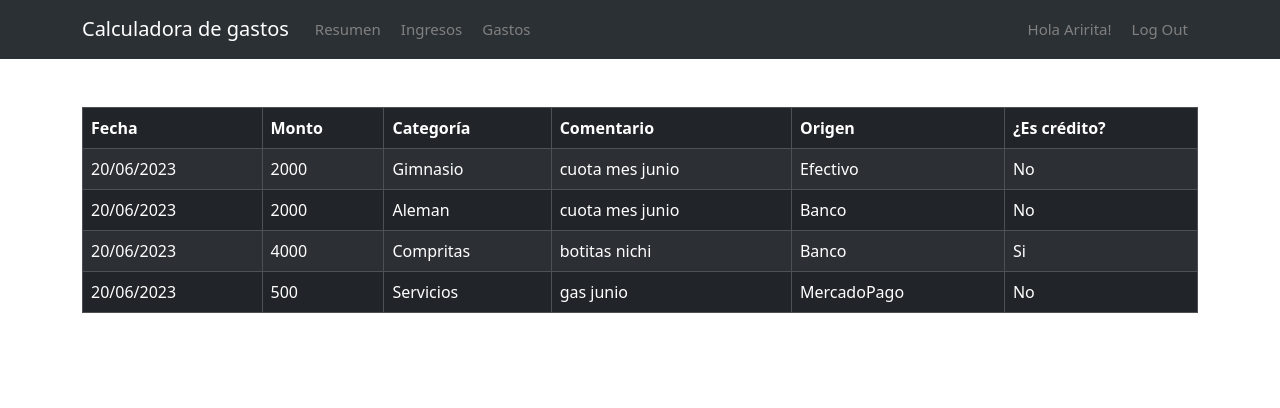
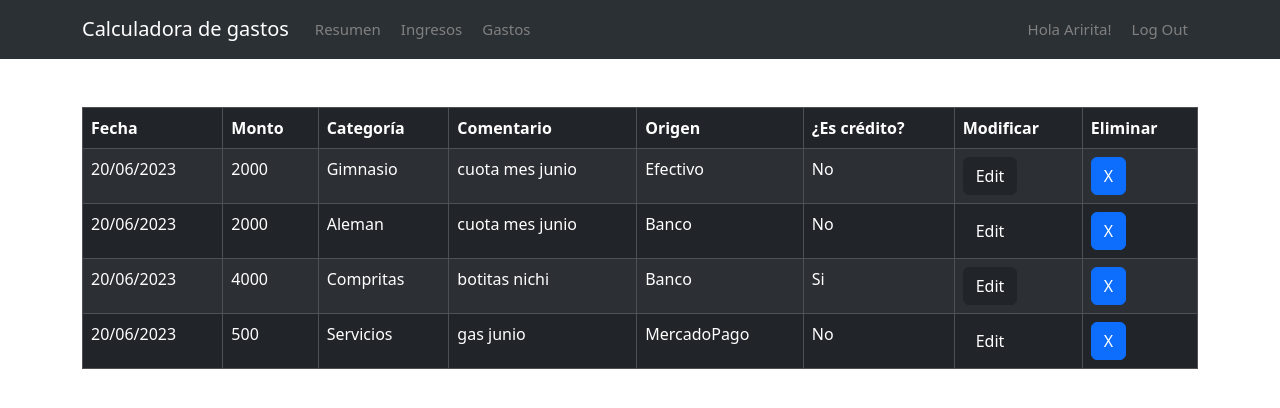
Before and after one commit to Juancho41/CalcGasto, a React (Create React App) app in the folder calculadora/: page /gastos in a window 1280 px wide. Shown: the top 408 px of the page. Built offline with nearby package versions, Linux system fonts and the light colour scheme.

Commit message:
se agregan botones de edicion y borrado de ingresos y gastos

```diff
--- a/calculadora/src/App.jsx
+++ b/calculadora/src/App.jsx
@@ -120,8 +120,8 @@ function App() {
           setBilleterasUsuario={setBilleterasUsuario} usuario={usuario}
           setGastosUsuario={setGastosUsuario} gastosUsuario={gastosUsuario}
           ingresosUsuario={ingresosUsuario} setIngresosUsuario={setIngresosUsuario} />} />
-        <Route path="/ingresos" element={<ListaIngresos ingresosUsuario={ingresosUsuario} />} />
-        <Route path="/gastos" element={<ListaGastos gastosUsuario={gastosUsuario} />} />
+        <Route path="/ingresos" element={<ListaIngresos ingresosUsuario={ingresosUsuario} setIngresosUsuario={setIngresosUsuario} />} />
+        <Route path="/gastos" element={<ListaGastos gastosUsuario={gastosUsuario} setGastosUsuario={setGastosUsuario}/>} />
         <Route path="/newuser" element={<NewUser />} />
       </Routes>
 
--- a/calculadora/src/components/ListaGastos.jsx
+++ b/calculadora/src/components/ListaGastos.jsx
@@ -1,7 +1,26 @@
 import Table from 'react-bootstrap/Table';
 import Container from 'react-bootstrap/esm/Container';
+import Button from 'react-bootstrap/esm/Button';
 
-function ListaGastos({ gastosUsuario }) {
+import { useState } from 'react';
+
+// importar componente
+import ModificarGastosIngresos from "./ModificarGastosIngresos"
+
+function ListaGastos({ gastosUsuario, setGastosUsuario }) {
+    // funcion para eliminar un gasto
+    const deleteGasto = (id) => {
+        setGastosUsuario(gastosUsuario.filter(gasto => gasto.id != id) )
+    }
+
+    // funcion para modificar un gasto
+    const [showEditGastoIngreso, setShowEditGastoIngreso] = useState(false);
+    const handleCloseEditGastoIngreso = () => {
+        setShowEditGastoIngreso(false);
+    };
+    const handleShowEditGastoIngreso = () => setShowEditGastoIngreso(true);
+
+
     return (
         <Container className='mt-5'>
             <Table striped bordered hover variant='dark'>
@@ -13,18 +32,23 @@ function ListaGastos({ gastosUsuario }) {
                         <th>Comentario</th>
                         <th>Origen</th>
                         <th>¿Es crédito?</th>
+                        <th>Modificar</th>
+                        <th>Eliminar</th>
                     </tr>
                 </thead>
                 <tbody>
                     {gastosUsuario.map((gasto) => {
                         return (
-                            <tr>
+                            <tr key={gasto.id}>
                                 <td>{gasto.fecha.toLocaleDateString('en-GB')}</td>
                                 <td>{gasto.monto}</td>
                                 <td>{gasto.categoria}</td>
                                 <td>{gasto.comentario}</td>
                                 <td>{gasto.origen}</td>
                                 <td>{gasto.credito ? 'Si' : 'No'}</td>
+                                <td><ModificarGastosIngresos gasto={gasto} handleCloseEditGastoIngreso={handleCloseEditGastoIngreso} showEditGastoIngreso={showEditGastoIngreso} handleShowEditGastoIngreso={handleShowEditGastoIngreso}/></td>
+                                <td><Button onClick={() => deleteGasto(gasto.id)}>X</Button></td>
+
                             </tr>
                         )
                     })}
--- a/calculadora/src/components/ListaIngresos.jsx
+++ b/calculadora/src/components/ListaIngresos.jsx
@@ -1,7 +1,35 @@
 import Table from 'react-bootstrap/Table';
 import Container from 'react-bootstrap/esm/Container';
+import Button from 'react-bootstrap/esm/Button';
 
-function ListaIngresos({ ingresosUsuario }) {
+import { useState } from 'react';
+
+// importar componente
+import ModificarGastosIngresos from "./ModificarGastosIngresos"
+
+
+function ListaIngresos({ ingresosUsuario, setIngresosUsuario }) {
+
+    // funcion para eliminar un ingreso
+    const deleteIngreso = (id) => {
+        setIngresosUsuario(ingresosUsuario.filter(ingreso => ingreso.id != id))
+    }
+
+    // funcion para modificar un ingreso
+    const [showEditGastoIngreso, setShowEditGastoIngreso] = useState(false);
+    const handleCloseEditGastoIngreso = () => {
+        setShowEditGastoIngreso(false);
+    };
+    const handleShowEditGastoIngreso = () => setShowEditGastoIngreso(true);
+
+    // esta parte esta mal, hay qe seguir
+    const [modifIngreso, setModifIngreso] = useState(false);
+    const modificarIngreso = (id) => {
+        setModifIngreso(ingresosUsuario.filter(ingreso => ingreso.id != id))
+    }
+
+
+
     return (
         <Container className='mt-5'>
             <Table striped bordered hover variant='dark'>
@@ -12,17 +40,21 @@ function ListaIngresos({ ingresosUsuario }) {
                         <th>Categoría</th>
                         <th>Comentario</th>
                         <th>Destino</th>
+                        <th>Modificar</th>
+                        <th>Eliminar</th>
                     </tr>
                 </thead>
                 <tbody>
                     {ingresosUsuario.map((ingreso) => {
                         return (
-                            <tr>
+                            <tr key={ingreso.id}>
                                 <td>{ingreso.fecha.toLocaleDateString('en-GB')}</td>
                                 <td>{ingreso.monto}</td>
                                 <td>{ingreso.categoria}</td>
                                 <td>{ingreso.comentario}</td>
                                 <td>{ingreso.destino}</td>
+                                <td><ModificarGastosIngresos ingreso={ingreso} handleCloseEditGastoIngreso={handleCloseEditGastoIngreso} showEditGastoIngreso={showEditGastoIngreso} handleShowEditGastoIngreso={handleShowEditGastoIngreso}/></td>
+                                <td><Button onClick={() => deleteIngreso(ingreso.id)}>X</Button></td>
                             </tr>
                         )
                     })}
--- /dev/null
+++ b/calculadora/src/components/ModificarGastosIngresos.jsx
@@ -0,0 +1,82 @@
+import Button from 'react-bootstrap/Button';
+import Form from 'react-bootstrap/Form';
+import Modal from 'react-bootstrap/Modal';
+
+function ModificarGastosIngresos({ ingreso, gasto, showEditGastoIngreso, handleCloseEditGastoIngreso, handleShowEditGastoIngreso }) {
+
+    return (
+        <>
+            <Button variant="dark" onClick={handleShowEditGastoIngreso}>
+                Edit
+            </Button>
+            <Modal show={showEditGastoIngreso} onHide={handleCloseEditGastoIngreso}>
+                <Modal.Header closeButton>
+                    <Modal.Title>Modificar</Modal.Title>
+                </Modal.Header>
+                <Modal.Body>
+                    <Form>
+                        <Form.Group className="mb-3" controlId="formBasicDate">
+                            <Form.Label>Fecha:</Form.Label>
+                            <Form.Control type="date" placeholder="Enter date" />
+                            <Form.Text className="text-muted">
+                                Seleccione la fecha del movimiento de dinero
+                            </Form.Text>
+                        </Form.Group>
+
+                        <Form.Group className="mb-3" controlId="formBasicNumber">
+                            <Form.Label>Monto:</Form.Label>
+                            <Form.Control type="number" placeholder="Ingrese monto" />
+                        </Form.Group>
+
+                        <Form.Group className="mb-3" controlId="formBasicText">
+                            <Form.Label>Categoría:</Form.Label>
+                            <Form.Control type="text" placeholder="Categoría" />
+                        </Form.Group>
+
+                        <Form.Group className="mb-3" controlId="formBasicText">
+                            <Form.Label>Comentario:</Form.Label>
+                            <Form.Control type="text" placeholder="Comentario..." />
+                            <Form.Text className="text-muted">
+                                Opcional, para identificar el movimiento
+                            </Form.Text>
+                        </Form.Group>
+
+                        {ingreso &&
+
+                            <Form.Group className="mb-3" controlId="formBasicText">
+                                <Form.Label>Destino ingreso:</Form.Label>
+                                <Form.Control type="text" />
+                            </Form.Group>
+
+                        }
+
+                        {gasto &&
+                            <>
+                                <Form.Group className="mb-3" controlId="formBasicText">
+                                    <Form.Label>Origen egreso:</Form.Label>
+                                    <Form.Control type="text" />
+                                </Form.Group>
+
+                                <Form.Group className="mb-3" controlId="formBasicCheckbox">
+                                    <Form.Check type="checkbox" label="¿Es con crédito?" />
+                                </Form.Group>
+                            </>
+
+                        }
+
+                    </Form>
+                </Modal.Body>
+                <Modal.Footer>
+                    <Button variant="secondary" onClick={handleCloseEditGastoIngreso}>
+                        Cancelar
+                    </Button>
+                    <Button variant="primary">
+                        Guardar billetera
+                    </Button>
+                </Modal.Footer>
+            </Modal>
+        </>
+    );
+}
+
+export default ModificarGastosIngresos;
```
